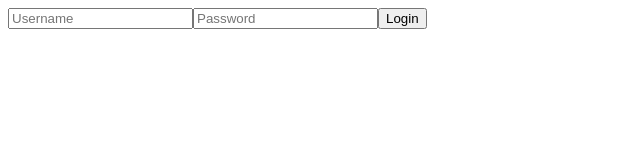
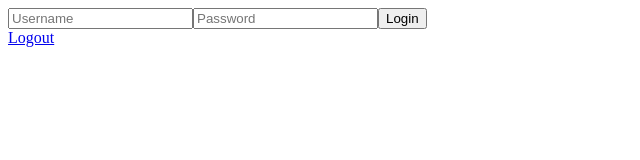
Before and after one commit to BW-Tabless-Thursday/Front-End, a React (Create React App) app in the folder tabless-thursday/: page /login in a window 1280 px wide. Shown: the top 160 px of the page, without its empty margins (0-640 px from the left). Built offline with nearby package versions, Linux system fonts and the light colour scheme; sample sign-in values are in the browser's storage.

Commit message:
logout done

```diff
--- a/tabless-thursday/src/App.js
+++ b/tabless-thursday/src/App.js
@@ -5,6 +5,7 @@ import {getToken} from "./utils/api";
 import PriviteRoute from "./components/PriviteRoute";
 
 import Login from "./components/In_Out/Login";
+import Header from "./components/Header";
 
 function App() {
   const loggedIn = getToken();
@@ -12,6 +13,8 @@ function App() {
   return (
     <div>
       <Route exact path="/login" component={Login}/>
+
+      <PriviteRoute path="/" component={Header}/>
     </div>
   );
 }
--- a/tabless-thursday/src/components/Header.js
+++ b/tabless-thursday/src/components/Header.js
@@ -1,9 +1,14 @@
 import React from "react";
+import { Link, Route } from "react-router-dom";
+
+import Logout from "./In_Out/Logout";
 
 export default function Header(){
     return(
         <div>
+            <Link to="/logout">Logout</Link>
 
+            <Route exact path="/logout" component={Logout}/>
         </div>
     )
 }
--- a/tabless-thursday/src/components/In_Out/Logout.js
+++ b/tabless-thursday/src/components/In_Out/Logout.js
@@ -0,0 +1,8 @@
+
+import React from "react"
+import { Redirect } from "react-router-dom"
+
+export default function Logout() {
+	localStorage.removeItem("token")
+	return <Redirect to="/login" />
+}
```
